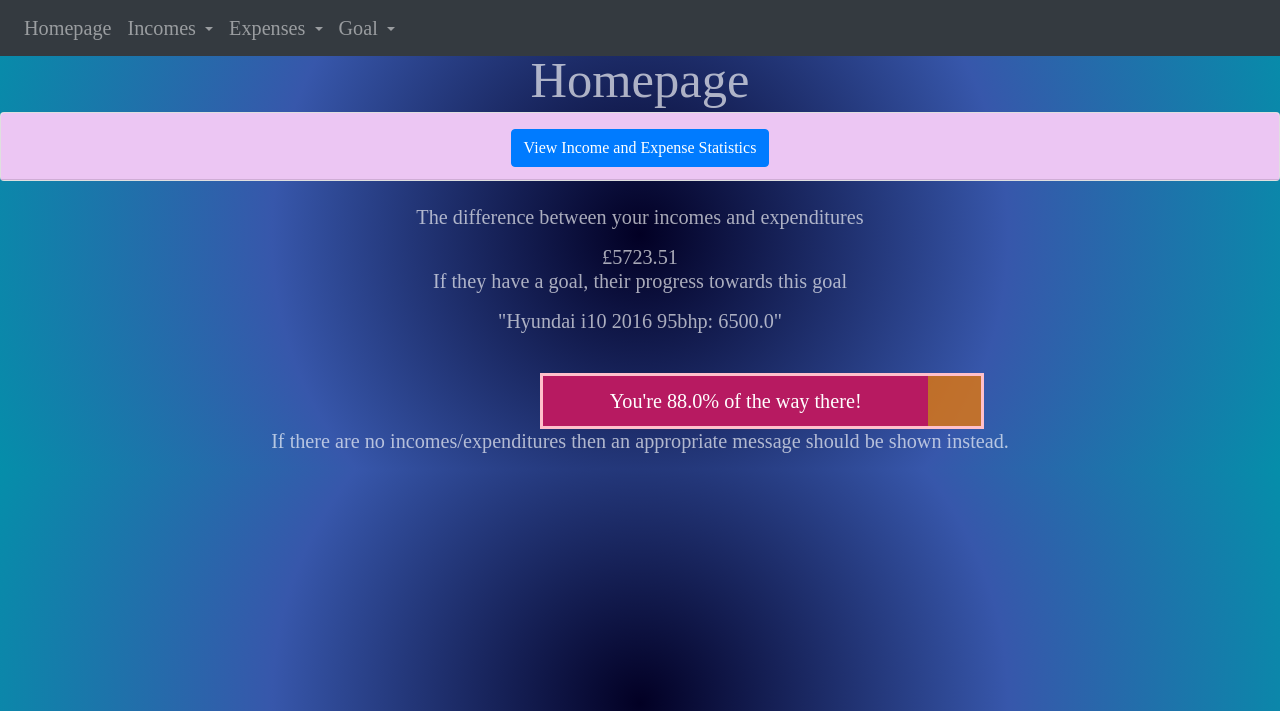
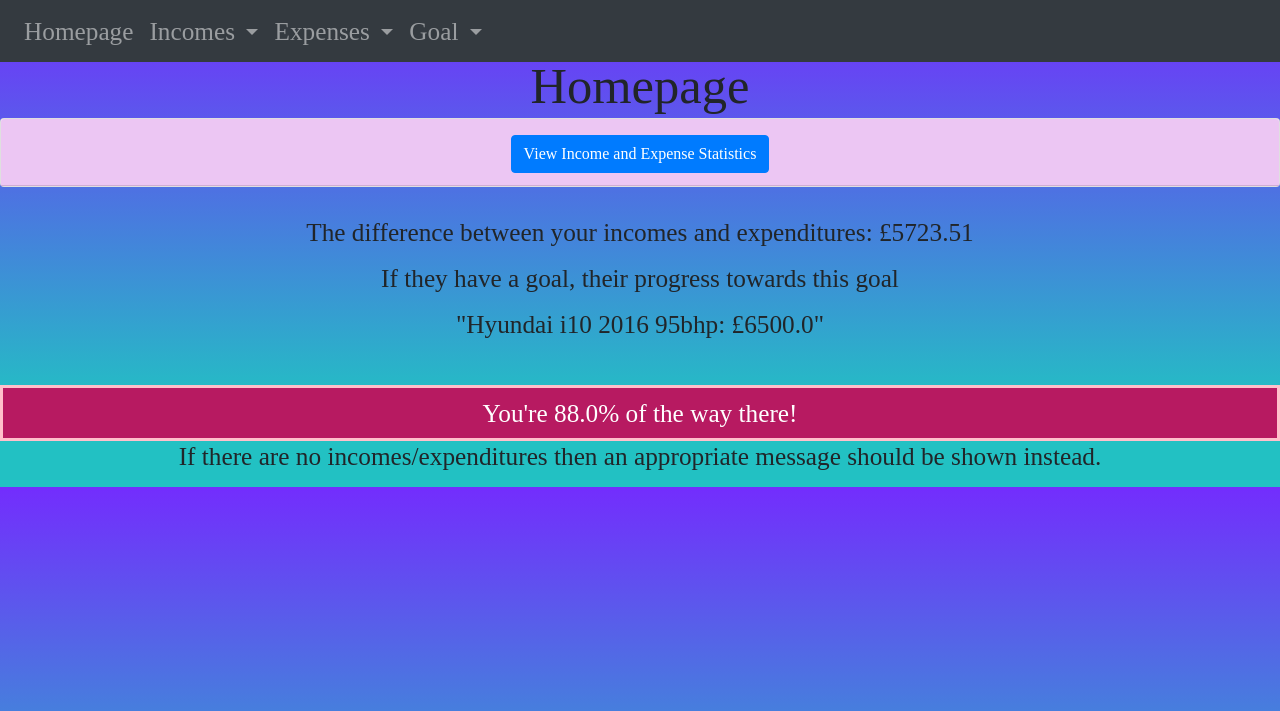
Before and after one commit to scAB1001/Budget_Tracker, a Flask app: page / in a window 1280 px wide. Shown: the top 711 px of the page. Run offline with Flask 3, Linux system fonts and the light colour scheme; some libraries are stand-ins or nearby versions.

Commit message:
Prettier

```diff
--- a/S2/app/static/index.js
+++ b/S2/app/static/index.js
@@ -32,3 +32,18 @@
 function editGoal(goalId) {
     window.location.href = `/edit_goal/${goalId}`;
 }
+
+function myFunction(eId) {
+  var x = document.getElementById(eId);
+  if (x.style.display === "none") {
+    x.style.display = "block";
+  } else {
+    x.style.display = "none";
+  }
+}
+
+function updateProgressBar(value) {
+    var progressBar = document.getElementById("myProgressBar");
+    progressBar.style.width = value + "%";
+    window.onload = updateProgressBar;
+}
--- a/S2/app/static/style.css
+++ b/S2/app/static/style.css
@@ -1,17 +1,17 @@
 body {
     align-items: center;
     text-align: center;
-    background: rgb(2, 0, 36);
-    background: radial-gradient(circle, rgba(2, 0, 36, 1) 0%, rgba(55, 87, 171, 1) 54%, rgba(5, 142, 170, 1) 100%);
-    color: rgba(255, 255, 255, 0.652);
+    background: rgb(34, 193, 195);
+    background: rgb(34, 193, 195);
+        background: linear-gradient(0deg, rgba(34, 193, 195, 1) 16%, rgba(115, 45, 253, 1) 100%);
     font-family: "Everson Mono";
+    font-size: 125%;
     font-size-adjust: 0.58;
 }
 
 .center {
     align-items: center;
     text-align: center;
-    padding-left: 540px;
 }
 
 .hover-highlight:hover {
@@ -31,11 +31,10 @@
     background-color: #124d8c !important;
 }
 
-
 /* Goal  display */
 .progress-container {
     align-items: center;
-    width: 60%;
+    width: 100%;
     background-color: #ea7908c5;
     border: 3px solid pink;
 }
--- a/S2/app/templates/homepage.html
+++ b/S2/app/templates/homepage.html
@@ -5,7 +5,7 @@
 
 <element class="home-body">
     <div id="incomesAccordion">
-        <div class="card">
+        <div class="card" color="black">
             <div class="card-header" id="summaryHeading" style="background-color: #ecc6f3;">
                 <h2 class="mb-0">
                     <button type="button" class="btn btn-primary rectangle" data-toggle="collapse"
@@ -41,11 +41,10 @@
     </div>
 </element>
 
-<br><p>The difference between your incomes and expenditures</p>
-£{{total_income - total_spend}}
+<br><p>The difference between your incomes and expenditures: £{{total_income - total_spend}}</p>
 
 <p>If they have a goal, their progress towards this goal</p>
-<p>"{{target_name}}: {{target}}"</p><br>
+<p>"{{target_name}}: £{{target}}"</p><br>
 
 <div class="center">
     <div class="progress-container">
@@ -66,16 +65,5 @@
     {% endwith %}
 </div>
 
-<script>
-    var progress_value = {{ progress_value }};
-
-    function updateProgressBar() {
-        var progressBar = document.getElementById("myProgressBar");
-        progressBar.style.width = progress_value + "%";
-    }
-
-    window.onload = updateProgressBar;
-</script>
-
-
+<script>updateProgressBar(progress_value)</script>
 {% endblock %}
--- a/S2/app/templates/incomes.html
+++ b/S2/app/templates/incomes.html
@@ -74,7 +74,7 @@
             style="background-color: #ecc6f3;">
             <div class="card-body">
                 <p>Your total income: £{{ total_income }}</p>
-                <p>Your largest earning was... {{ max_income_name }} - £{{ max_income }}</p>
+                <p>Your largest earning was... "{{ max_income_name }}" - £{{ max_income }}</p>
                 <p>You frequently earn in this area... {{ most_frequent_income }}</p>
 
             </div>
--- a/S2/app/views.py
+++ b/S2/app/views.py
@@ -87,10 +87,10 @@
         target, target_name = goal.amount, goal.name
 
         incomes, expenses = Incomes.query.all(), Expenses.query.all()
-        total_income = sum(income.amount for income in incomes)
-        total_spend = sum(expense.amount for expense in expenses)
+        total_income = '%.2f' % sum(income.amount for income in incomes)
+        total_spend = '%.2f' % sum(expense.amount for expense in expenses)
 
-        difference = total_income - total_spend
+        difference = float(total_income) - float(total_spend)
         progress_value = round((difference/target), 2)
         if difference < 0:
             progress_value = 0
@@ -101,7 +101,7 @@
     return render_template('homepage.html', title='Homepage',
         incomes=incomes, expenses=expenses,
         target=target, target_name=target_name,
-        total_income=total_income, total_spend=total_spend,
+        total_income=float(total_income), total_spend=float(total_spend),
         max_income=max_income, max_income_name=max_income_name,
         most_frequent_income=most_frequent_income,
         max_spend=max_spend, max_spend_name=max_spend_name,
```
Also changed, not shown: S2/app/templates/goal.html (+2 -11 lines).
